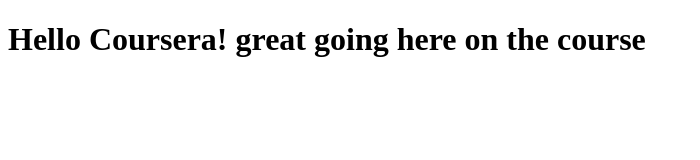
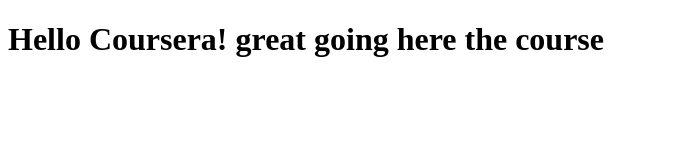
Before and after one commit to mganand/coursera-test, a plain HTML site: page site/index.html in a window 1280 px wide. Shown: the whole page, without its empty margins (0-700 px from the left). Drawn offline with Linux system fonts and the light colour scheme.

Commit message:
Testing the working

```diff
--- a/site/index.html
+++ b/site/index.html
@@ -4,6 +4,6 @@
 	<title>Hello Coursera</title>
 </head>
 <body>
-<h1>Hello Coursera! great going here on the course</h1>
+<h1>Hello Coursera! great going here the course</h1>
 </body>
 </html>
```
